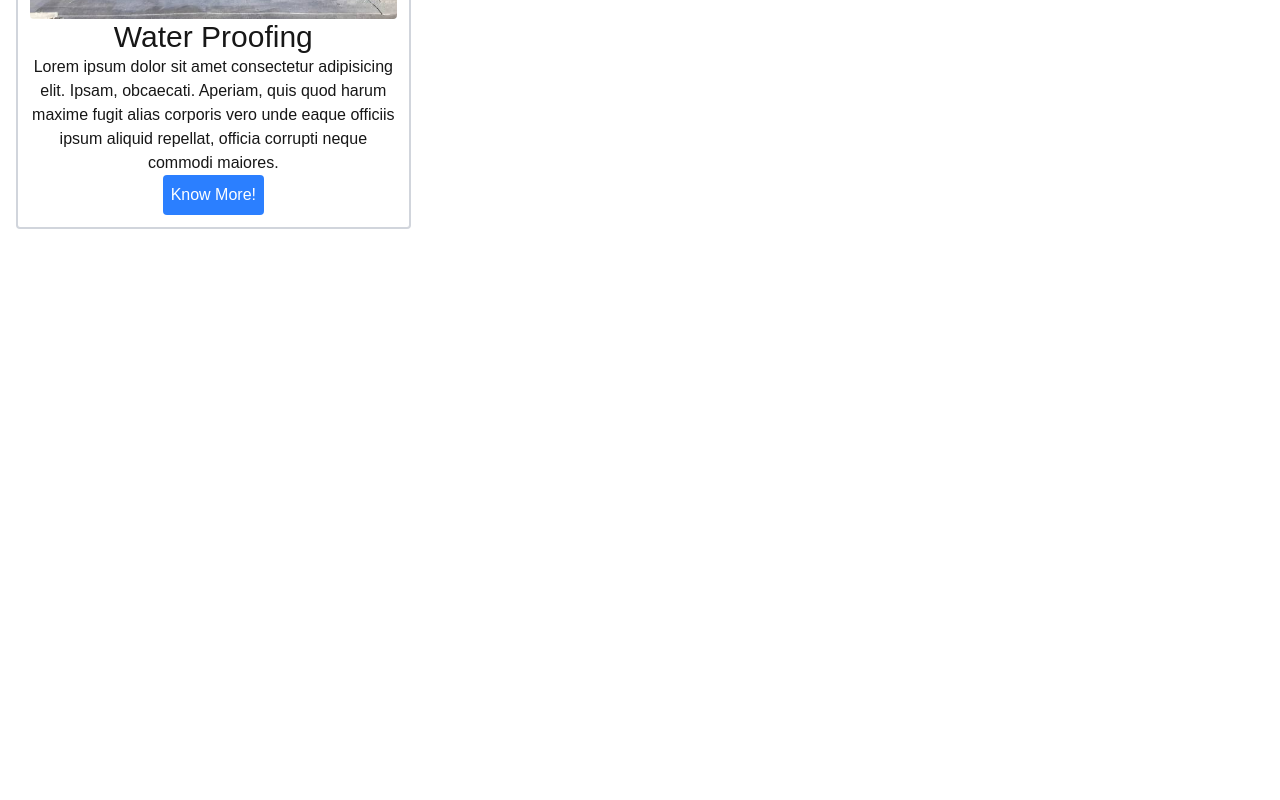
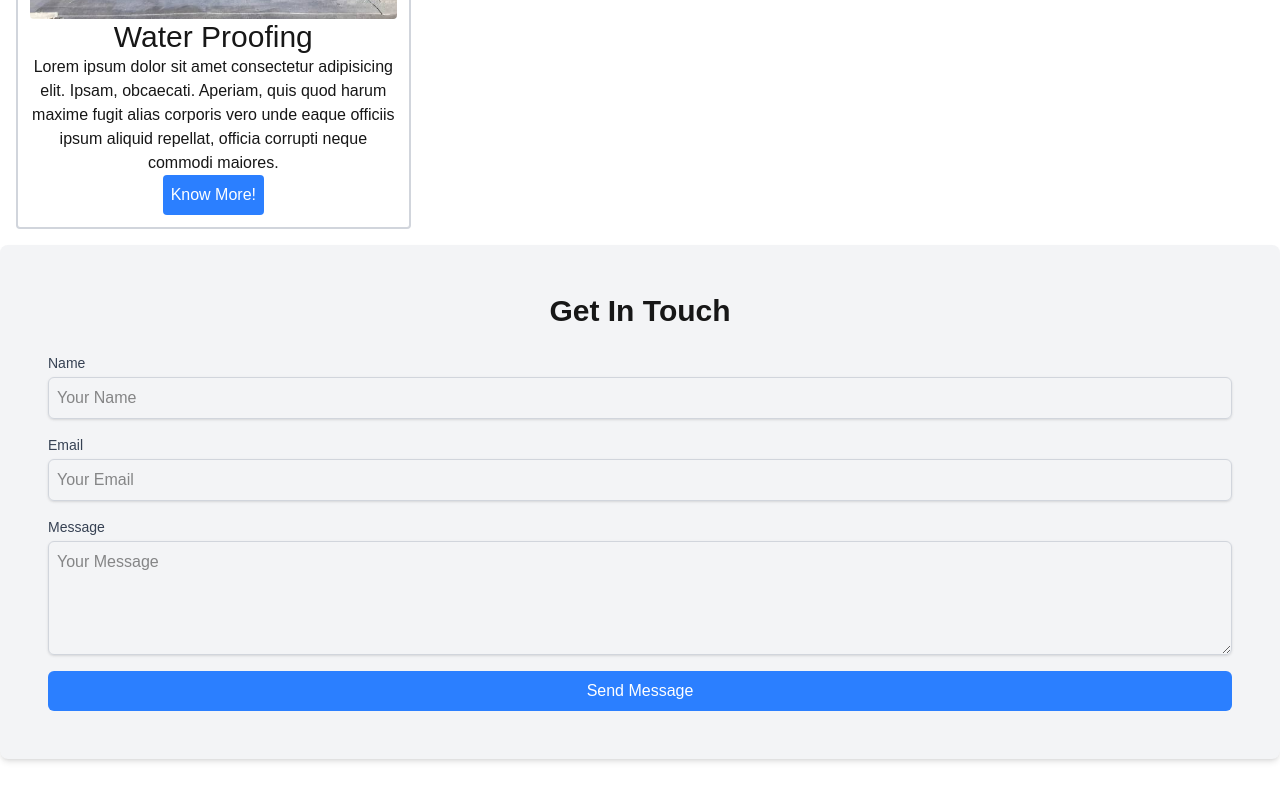
Before and after one commit to jacky2252v/KrishaBhumi, a Next.js app: page / in a window 1280 px wide. Shown: the part 2315-3115 px from the top of the page. Before the commit the page ends 2605 px from the top, so only its background shows below. Built offline with nearby package versions, Linux system fonts and the light colour scheme.

Commit message:
Add GetInTouch component and integrate it into the homepage

```diff
--- a/src/app/page.tsx
+++ b/src/app/page.tsx
@@ -1,6 +1,7 @@
 'use client'
 
 import Footer from "../components/Footer";
+import GetInTouch from "../components/GetInTouch";
 import Hero from "../components/Hero";
 import Navbar from "../components/Navbar";
 import WhatWeDo from "../components/whatWeDo";
@@ -11,6 +12,7 @@
       <Navbar />
       <Hero />
       <WhatWeDo />
+      <GetInTouch />
       <Footer />
     </div>
   );
--- /dev/null
+++ b/src/components/GetInTouch.tsx
@@ -0,0 +1,55 @@
+import React from 'react';
+
+const GetInTouch: React.FC = () => {
+    return (
+        <div className="get-in-touch-container bg-gray-100 p-6 md:p-12 rounded-lg shadow-md">
+            <h2 className="text-2xl md:text-3xl font-bold text-center mb-6">Get In Touch</h2>
+            <form className="space-y-4">
+                <div>
+                    <label htmlFor="name" className="block text-sm font-medium text-gray-700">
+                        Name
+                    </label>
+                    <input
+                        type="text"
+                        id="name"
+                        name="name"
+                        className="mt-1 block w-full p-2 border border-gray-300 rounded-md shadow-sm focus:ring-blue-500 focus:border-blue-500"
+                        placeholder="Your Name"
+                    />
+                </div>
+                <div>
+                    <label htmlFor="email" className="block text-sm font-medium text-gray-700">
+                        Email
+                    </label>
+                    <input
+                        type="email"
+                        id="email"
+                        name="email"
+                        className="mt-1 block w-full p-2 border border-gray-300 rounded-md shadow-sm focus:ring-blue-500 focus:border-blue-500"
+                        placeholder="Your Email"
+                    />
+                </div>
+                <div>
+                    <label htmlFor="message" className="block text-sm font-medium text-gray-700">
+                        Message
+                    </label>
+                    <textarea
+                        id="message"
+                        name="message"
+                        rows={4}
+                        className="mt-1 block w-full p-2 border border-gray-300 rounded-md shadow-sm focus:ring-blue-500 focus:border-blue-500"
+                        placeholder="Your Message"
+                    ></textarea>
+                </div>
+                <button
+                    type="submit"
+                    className="w-full bg-blue-500 text-white py-2 px-4 rounded-md hover:bg-blue-600 focus:outline-none focus:ring-2 focus:ring-blue-500 focus:ring-offset-2"
+                >
+                    Send Message
+                </button>
+            </form>
+        </div>
+    );
+};
+
+export default GetInTouch;
```
